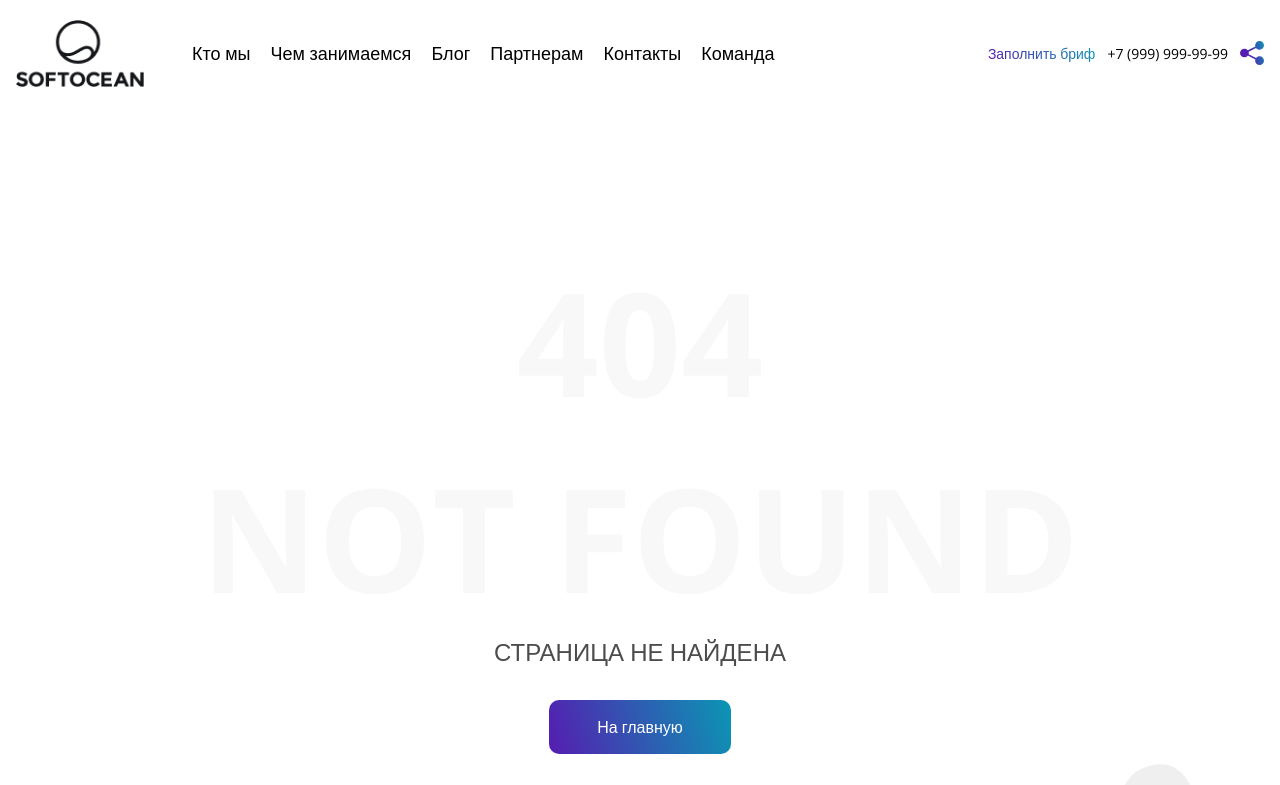
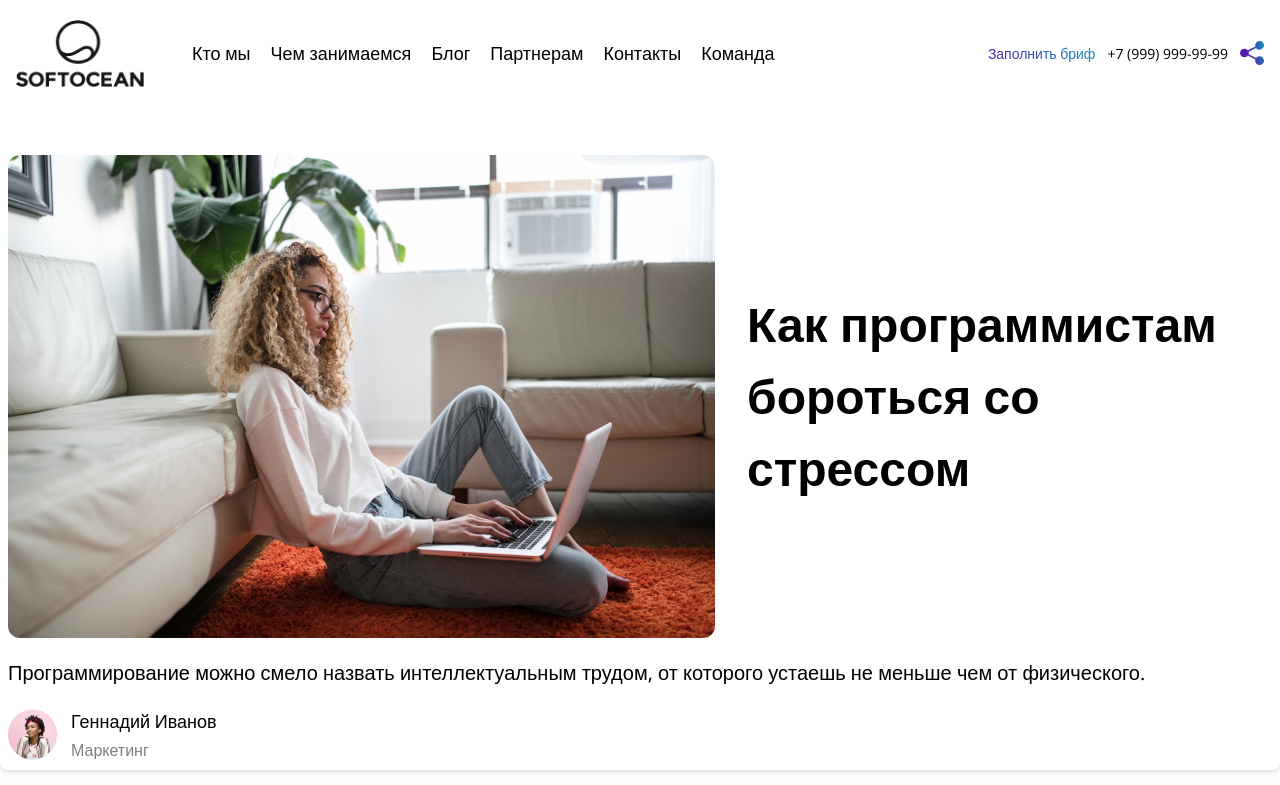
Before and after one commit to Softocean/softocean_landing, a Next.js app: page /blog/1 in a window 1280 px wide. Before the commit this address had no page. Shown: the top 785 px of the page. Built offline with nearby package versions, Linux system fonts and the light colour scheme.

Commit message:
перенес data, сделал клик по карточки и новую страницу, поправил горизонтальный скрол

```diff
--- /dev/null
+++ b/src/app/blog/[id]/page.tsx
@@ -0,0 +1,37 @@
+import Image from 'next/image';
+import { mokData } from '@/data/blog';
+import AvatarMini from '@/components/avatar-mini/avatarMini';
+
+
+const CardArticle = ({ params }: { params: { id: string } }) => {
+  const id = parseInt(params.id, 10);
+  const item = mokData.find((data) => data.id === parseInt(params.id, 10));
+
+  return (
+    <div>
+      {item ? (
+        <div className='mx-auto rounded-lg shadow-md w-[100%] p-2'>
+          <div className='flex flex-col lg:flex-row'>
+            <Image
+              src={item.imgArticle}
+              alt="логотип"
+              className="rounded-xl w-3/4 mx-auto"
+            />
+            <h1 className='my-auto xl:ml-8 xl:text-[48px] text-left text-[38px] font-semibold'>{item.title}</h1>
+          </div>
+          <p className='mt-5 mb-5 text-[20px] font-normal'>{item.subtitle}</p>
+          <AvatarMini
+            img={item.user.imgAvatar}
+            name={item.user.userName}
+            rank={item.user.rank}
+          />
+        </div>
+      ) : (
+        <p>Карточка не найдена</p>
+      )}
+    </div>
+  );
+
+}
+
+export default CardArticle;
--- a/src/app/blog/page.tsx
+++ b/src/app/blog/page.tsx
@@ -1,6 +1,6 @@
 import CardArticle from '@/components/cardArticle/CardArticle';
 import PromoArticle from '@/components/promoArticle/promoArticle';
-import { mokData } from '@/utils/mokFile';
+import { mokData } from '@/data/blog';
 
 const Blog = () => {
   return (
--- a/src/components/cardArticle/CardArticle.tsx
+++ b/src/components/cardArticle/CardArticle.tsx
@@ -1,5 +1,6 @@
 import Image from 'next/image';
-import { ImokData } from '@/utils/mokFile';
+import Link from 'next/link';
+import { ImokData } from '@/data/blog';
 import AvatarMini from '../avatar-mini/avatarMini';
 
 const CardArticle = ({ mokData, index }: { mokData: ImokData; index: number }) => {
@@ -8,9 +9,10 @@ const CardArticle = ({ mokData, index }: { mokData: ImokData; index: number }) =
   return (
     <>
       <div
-        className={` p-2 mb-8  rounded-lg shadow-md w-[100%]  ${
-          isFirstThree ? 'lg:w-[30%]' : 'lg:w-[47%]'
+        className={` p-2 mb-8  rounded-lg shadow-md w-[100%]  ${isFirstThree ? 'lg:w-[30%]' : 'lg:w-[47%]'
           }`}>
+        <Link href={`/blog/${mokData.id}`}>
+
           <Image src={mokData.imgArticle} alt="логотип" className="rounded-xl w-full" />
           <div className="flex flex-col gap-6">
             <h2 className="text-[28px] font-semibold">{mokData.title}</h2>
@@ -23,6 +25,7 @@ const CardArticle = ({ mokData, index }: { mokData: ImokData; index: number }) =
             </div>
             <p className="text-[18px] font-light">{mokData.subtitle}</p>
           </div>
+        </Link>
       </div>
     </>
   );
--- a/src/components/promoArticle/promoArticle.tsx
+++ b/src/components/promoArticle/promoArticle.tsx
@@ -1,14 +1,16 @@
 import Image from 'next/image';
-import { ImokData } from '@/utils/mokFile';
+import Link from 'next/link';
+import { ImokData } from '@/data/blog';
 import AvatarMini from '../avatar-mini/avatarMini';
 
 const PromoArticle = ({ mokData }: { mokData: ImokData }) => {
     return (
-        <div className='flex gap-[49px] mb-[92px] rounded-lg mx-2 shadow-md w-[100%] p-2'>
+        <Link href={`/blog/${mokData.id}`}>
+            <div className='flex flex-col mb-[92px] rounded-lg shadow-md w-[100%] p-2 lg:flex-row lg:gap-10'>
                 <Image
                     src={mokData.imgArticle}
                     alt="логотип"
-                className="rounded-xl w-full"
+                    className="rounded-xl md:w-full lg:w-1/2 xl:w-full"
                 />
                 <div className="flex flex-col my-auto">
                     <h2 className="text-[48px] font-semibold">{mokData.title}</h2>
@@ -22,6 +24,7 @@ const PromoArticle = ({ mokData }: { mokData: ImokData }) => {
                     <p className="mt-[30px] text-[18px] font-normal">{mokData.subtitle}</p>
                 </div>
             </div>
+        </Link>
     )
 }
 
--- a/src/utils/mokFile.ts
+++ b/src/data/blog.ts
@@ -12,6 +12,7 @@ interface IUser {
 }
 
 export interface ImokData {
+    id: number
     imgArticle: StaticImageData
     title: string
     subtitle: string
@@ -19,6 +20,7 @@ export interface ImokData {
 }
 
 export const mokData: ImokData[] = [{
+    id: 1,
     imgArticle: imgArt,
     title: 'Как программистам бороться со стрессом',
     subtitle: 'Программирование можно смело назвать интеллектуальным трудом, от которого устаешь не меньше чем от физического.',
@@ -29,6 +31,7 @@ export const mokData: ImokData[] = [{
     }
 },
 {
+    id: 2,
     imgArticle: img2,
     title: 'Как программистам бороться со стрессом',
     subtitle: 'Программирование можно смело назвать интеллектуальным трудом, от которого устаешь не меньше чем от физического.',
@@ -39,6 +42,7 @@ export const mokData: ImokData[] = [{
     }
 },
 {
+    id: 3,
     imgArticle: img3,
     title: 'Как программистам бороться со стрессом',
     subtitle: 'Программирование можно смело назвать интеллектуальным трудом, от которого устаешь не меньше чем от физического.',
@@ -49,6 +53,7 @@ export const mokData: ImokData[] = [{
     }
 },
 {
+    id: 4,
     imgArticle: img4,
     title: 'Как программистам бороться со стрессом',
     subtitle: 'Программирование можно смело назвать интеллектуальным трудом, от которого устаешь не меньше чем от физического.',
@@ -59,6 +64,7 @@ export const mokData: ImokData[] = [{
     }
 },
 {
+    id: 5,
     imgArticle: imgArt,
     title: 'Как программистам бороться со стрессом',
     subtitle: 'Программирование можно смело назвать интеллектуальным трудом, от которого устаешь не меньше чем от физического.',
@@ -69,6 +75,7 @@ export const mokData: ImokData[] = [{
     }
 },
 {
+    id: 6,
     imgArticle: imgArt,
     title: 'Как программистам бороться со стрессом',
     subtitle: 'Программирование можно смело назвать интеллектуальным трудом, от которого устаешь не меньше чем от физического.',
@@ -79,6 +86,7 @@ export const mokData: ImokData[] = [{
     }
 },
 {
+    id: 7,
     imgArticle: imgArt,
     title: 'Как программистам бороться со стрессом',
     subtitle: 'Программирование можно смело назвать интеллектуальным трудом, от которого устаешь не меньше чем от физического.',
@@ -89,6 +97,7 @@ export const mokData: ImokData[] = [{
     }
 },
 {
+    id: 8,
     imgArticle: imgArt,
     title: 'Как программистам бороться со стрессом',
     subtitle: 'Программирование можно смело назвать интеллектуальным трудом, от которого устаешь не меньше чем от физического.',
@@ -99,6 +108,7 @@ export const mokData: ImokData[] = [{
     }
 },
 {
+    id: 9,
     imgArticle: imgArt,
     title: 'Как программистам бороться со стрессом',
     subtitle: 'Программирование можно смело назвать интеллектуальным трудом, от которого устаешь не меньше чем от физического.',
```
Lines whose indentation alone changed are shown as unchanged.
